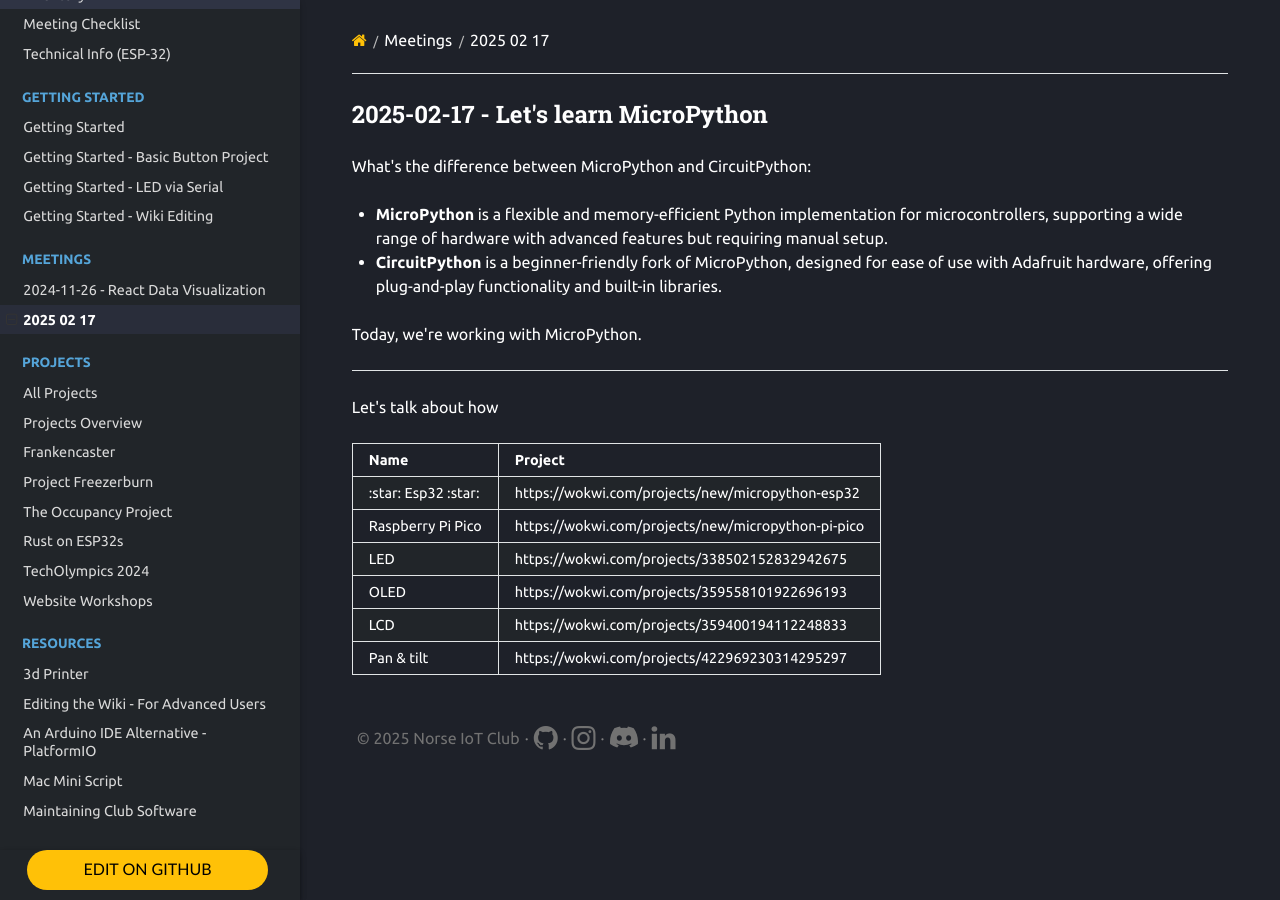
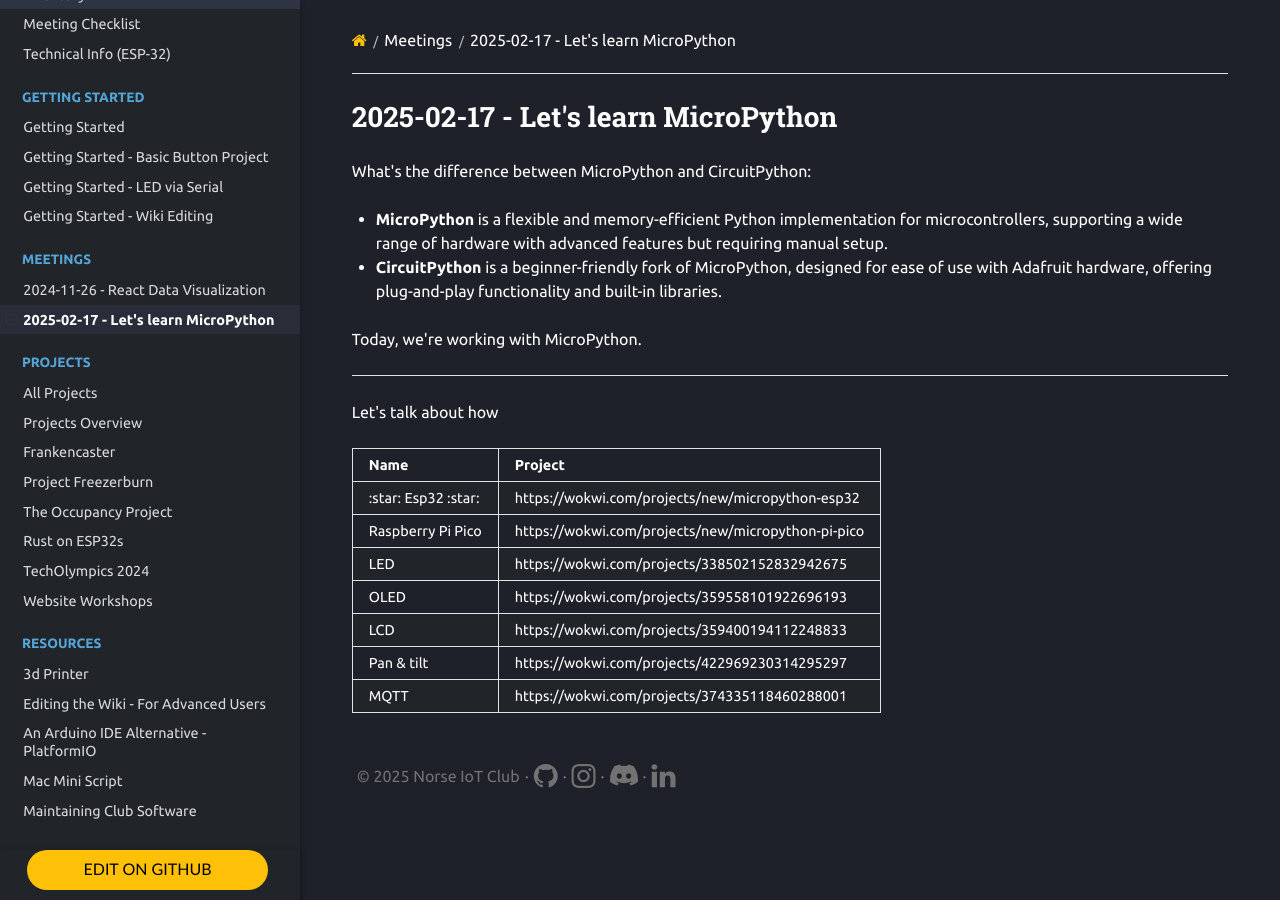
Before and after one commit to Norse-IoT/Wiki, an MkDocs documentation site: the page built from docs/meetings/2025-02-17.md, in a window 1280 px wide. Built offline with MkDocs 1.6.1, drawn with Linux system fonts in a browser that asks for light colours; nearby versions of some CDN libraries.

Commit message:
Update 2025-02-17.md

```diff
--- a/docs/meetings/2025-02-17.md
+++ b/docs/meetings/2025-02-17.md
@@ -1,4 +1,4 @@
-## 2025-02-17 - Let's learn MicroPython
+# 2025-02-17 - Let's learn MicroPython
 
 
 What's the difference between MicroPython and CircuitPython:
@@ -20,3 +20,4 @@ Let's talk about how
 | OLED                | https://wokwi.com/projects/359558101922696193      |
 | LCD                 | https://wokwi.com/projects/359400194112248833      |
 | Pan &amp; tilt      | https://wokwi.com/projects/422969230314295297      |
+| MQTT                | https://wokwi.com/projects/374335118460288001      |
```
